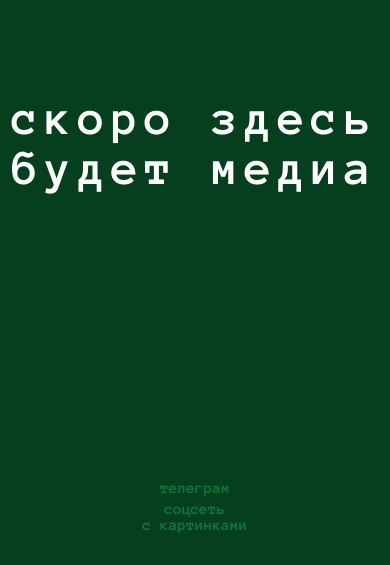
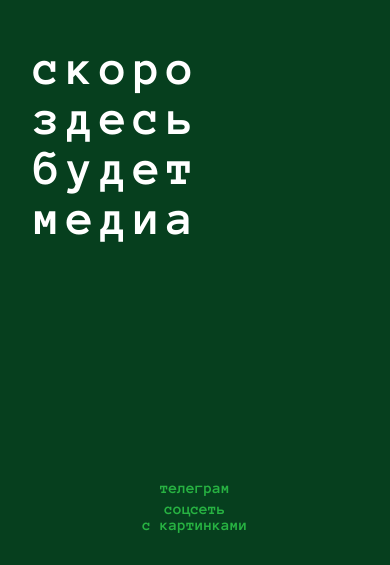
Before and after one commit to 3agoskin/sreda-project, a Next.js app: page / in a window 390 px wide. Shown: the part 279-844 px from the top of the page. Built offline with nearby package versions, Linux system fonts and the light colour scheme.

Commit message:
change color links

```diff
--- a/app/global.scss
+++ b/app/global.scss
@@ -20,8 +20,13 @@ span {
 }
 
 a {
-  color: #0c783a;
+  color: #27B242;
   text-decoration: none;
+
+  &:hover {
+    color: #0c783a;
+  }
+
 }
 
 .main-banner {
@@ -64,6 +69,7 @@ a {
 
 @media screen and (max-width: 460px) {
   .main-banner {
+    width: 60vw;
     font-size: 50px;
   }
   span {
```
